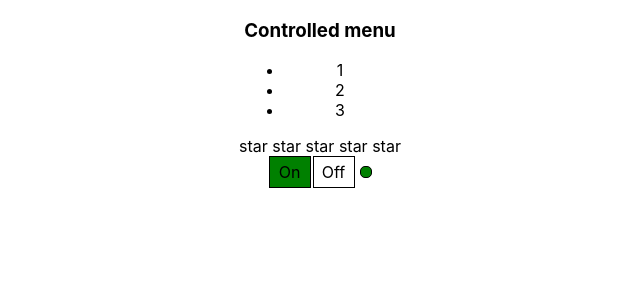
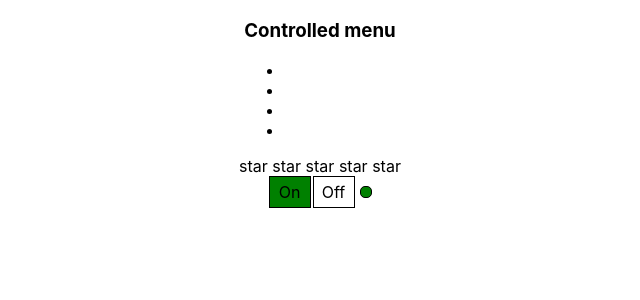
Before and after one commit to faceless49/practice, a React (Create React App) app: page / in a window 1280 px wide. Shown: the top 300 px of the page, without its empty margins (320-960 px from the left). Built offline with nearby package versions, Linux system fonts and the light colour scheme.

Commit message:
add args for modechanging history. modify groups for argTypes

```diff
--- a/src/components/Accordion/Accordion.tsx
+++ b/src/components/Accordion/Accordion.tsx
@@ -17,6 +17,10 @@ export type AccordionPropsType = {
    * @param value is value of clicked item
    */
   onClick: (value: any) => void
+  /**
+   * Optional color of header text
+   */
+  color?: string
 }
 
 export function Accordion(props: AccordionPropsType) {
@@ -24,7 +28,10 @@ export function Accordion(props: AccordionPropsType) {
 
   return (
     <div>
-      <AccordionTitle title={props.titleValue} onChange={props.onChange} /*collapsed={props.collapsed}*//>
+      <AccordionTitle color={props.color}
+                      title={props.titleValue}
+                      onChange={props.onChange}
+        /*collapsed={props.collapsed}*//>
       {!props.collapsed && <AccordionBody items={props.items} onClick={props.onClick}/>}
     </div>
   )
@@ -35,24 +42,23 @@ type AccordionTitlePropsType = {
   title: string
   // &===== collapsed: AccordionCollapsedType
   onChange: () => void
+  color?: string
 }
 
 
 function AccordionTitle(props: AccordionTitlePropsType) {
   return <h3 onClick={(e) => props.onChange()/*&===== (!props.collapsed)*/
-  }>{props.title}</h3>
+  } style={{color: props.color ? props.color : 'black'}}>{props.title}</h3>
 
 }
+
 type AccordionBodyPropsType = {
   items: ItemType[]
   onClick: (value: any) => void
+}
 
-
-}
 function AccordionBody(props: AccordionBodyPropsType) {
   return <ul>
-    <li>1</li>
-    <li>2</li>
-    <li>3</li>
+    {props.items.map( (i, index) => <li onClick={ () => {props.onClick(i.value)}}/>)}
   </ul>
 }
```
Also changed, not shown: 1 other file (tests, documents, lock files or other folders).
